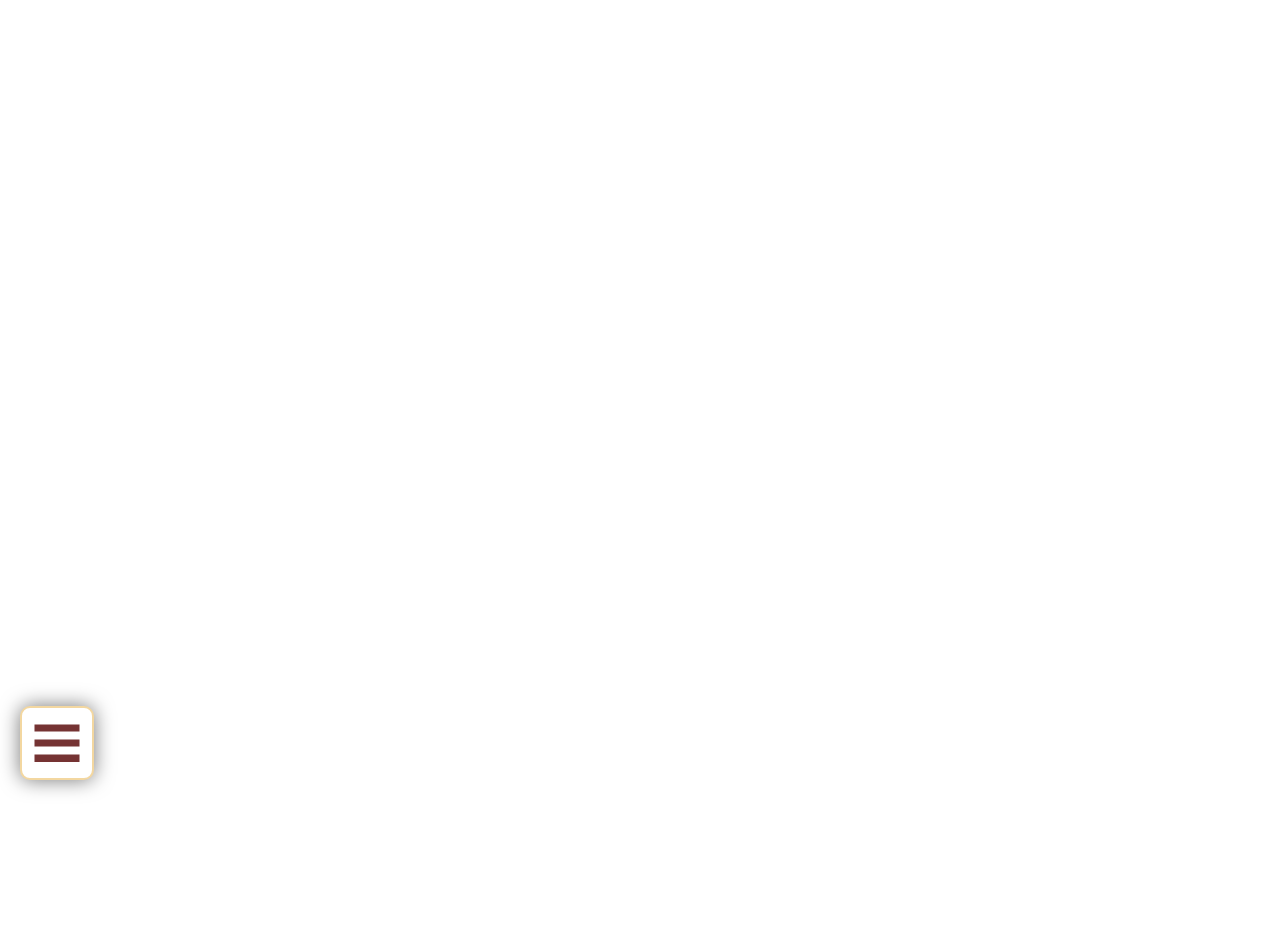
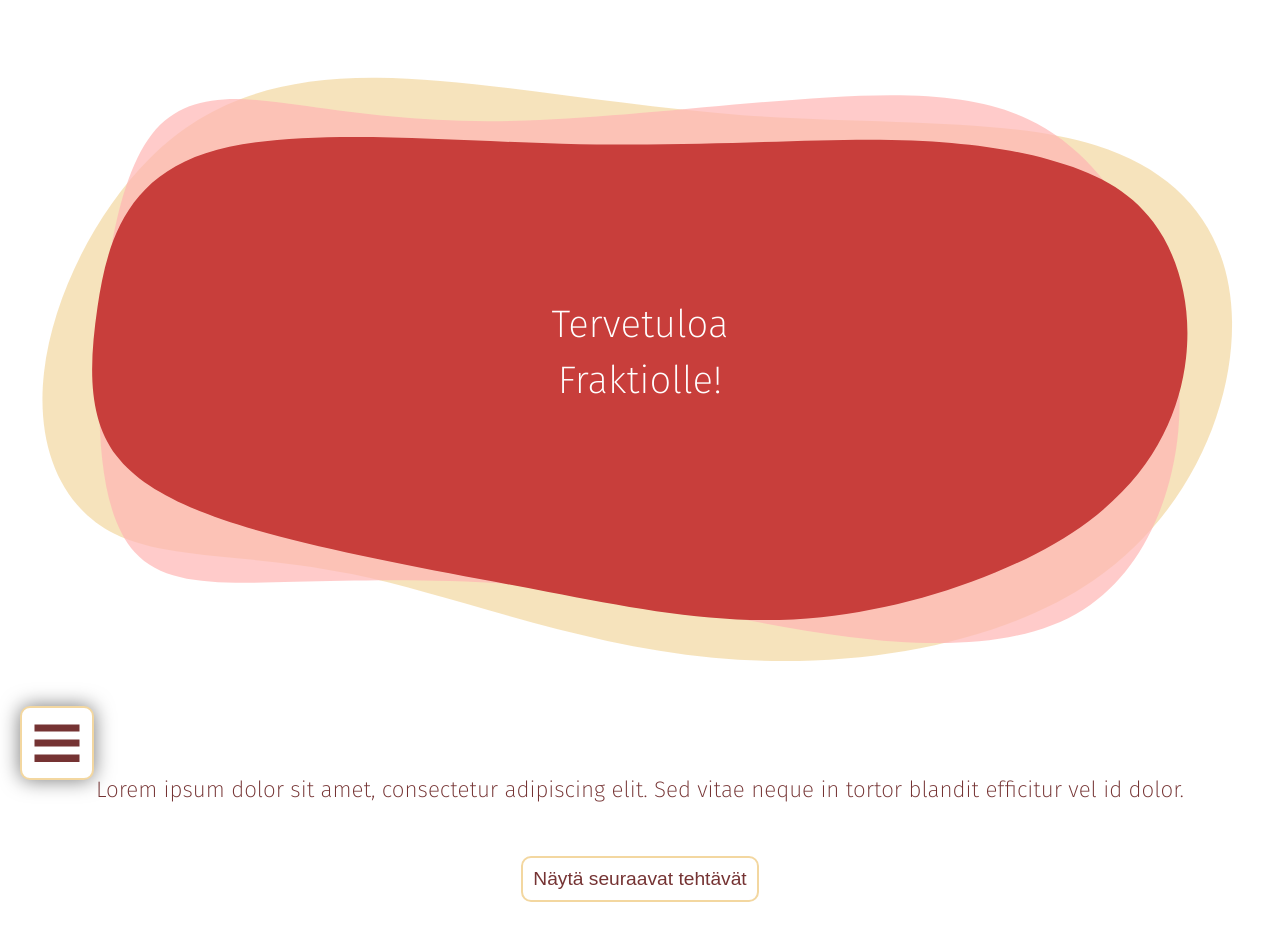
Before and after one commit to Luuka5/perehdytys-appi, a React (Create React App) app in the folder frontend/: page / in a window 1280 px wide. Shown: the top 940 px of the page. Before the commit the page ends 800 px from the top, so only its background shows below. Built offline with nearby package versions, Linux system fonts and the light colour scheme.

Commit message:
add frontpage

```diff
--- /dev/null
+++ b/frontend/src/components/frontpage.jsx
@@ -0,0 +1,26 @@
+import React from 'react';
+import images from './images.jsx';
+
+class Frontpage extends React.Component {
+    render() {
+        return (
+            <div className="frontpage">
+                <div className="frontpagebg" >
+                    <images.FrontpageBg />
+                </div>
+                <div className="frontpageHeading">
+                    <p>Tervetuloa</p>
+                    <p>Fraktiolle!</p>
+                </div>
+                <div className="introContainer">
+                    <p>Lorem ipsum dolor sit amet, consectetur adipiscing elit. Sed vitae neque in tortor blandit efficitur vel id dolor.</p>
+                </div>
+                <button onClick={() => {this.props.showTasks()}} className="button">
+                    Näytä seuraavat tehtävät
+                </button>
+            </div>
+        );
+    }
+}
+
+export default Frontpage;
--- a/frontend/src/components/images.jsx
+++ b/frontend/src/components/images.jsx
@@ -71,8 +71,28 @@ function SidebarIcon() {
     );
 }
 
+function FrontpageBg() {
+    return (
+        <svg viewBox="40 15 120 65">
+            <path
+                className="fillAccent2"
+                d="m 44.128758,49.893071 c 0.787358,-6.866672 4.693113,-14.867169 9.921949,-20.064447 5.228837,-5.197277 11.780293,-7.591079 21.261399,-7.527999 9.481106,0.06308 21.891075,2.58287 34.301384,3.496268 12.41031,0.913397 24.82029,0.220454 33.16729,2.835006 8.347,2.614551 12.63065,8.536056 12.72496,16.536572 0.0943,8.000515 -4.00034,18.079679 -13.00878,24.253227 -9.00843,6.173549 -22.93028,8.441361 -35.65554,7.244472 C 94.116158,75.469281 82.588117,70.807668 72.981105,68.823225 63.374092,66.838781 55.68873,67.531723 50.680468,65.011995 45.672205,62.492267 43.341399,56.759743 44.128758,49.893071 Z"
+            />
+            <path
+                className="fillAccent1"
+                d="m 49.357392,49.200158 c 0.283451,-7.937533 1.543346,-17.323755 4.882366,-21.60766 3.33902,-4.283905 8.75657,-3.464973 14.520767,-2.646019 5.764197,0.818954 11.874691,1.637886 20.505224,1.354356 8.630534,-0.28353 19.780601,-1.669415 28.285021,-2.171311 8.50442,-0.501896 14.23721,-0.128018 18.83593,2.045518 4.59873,2.173536 8.00045,6.142207 10.52022,11.27646 2.51978,5.134253 4.15764,11.433729 3.55909,17.953795 -0.59856,6.520065 -3.43333,13.260506 -8.88241,16.725222 -5.44908,3.464716 -13.51241,3.6537 -21.98543,2.582789 -8.47303,-1.070911 -17.3553,-3.401719 -26.426849,-4.472693 C 84.099774,69.169641 74.839543,69.358624 67.689441,69.547612 60.539339,69.736599 55.499859,69.92558 52.633371,66.775865 49.766883,63.62615 49.07394,57.137691 49.357392,49.200158 Z"
+            />
+            <path
+                className="fillMain"
+                d="m 59.279388,29.356258 c 7.748682,-2.519922 21.6708,-1.197006 33.419636,-0.882055 11.748836,0.314951 21.323866,-0.377979 28.726056,-0.377951 7.40219,2.8e-5 12.63066,0.692958 16.88299,1.858469 4.25233,1.16551 7.52799,2.803339 9.82728,5.890285 2.29929,3.086946 3.62219,7.62257 3.05512,12.725211 -0.56706,5.10264 -3.02386,10.77217 -9.17924,15.332942 -6.15537,4.560772 -16.08201,8.038255 -24.99722,8.957929 C 108.09881,73.780761 100.038,72.130517 91.407451,70.4926 82.7769,68.854682 73.51667,67.216817 66.209085,65.295455 58.901501,63.374093 53.546946,61.169277 50.900537,57.704507 48.254129,54.239738 48.317952,49.38915 49.136894,43.813901 49.955837,38.238652 51.530707,31.87618 59.279388,29.356258 Z"
+            />
+        </svg>
+    );
+}
+
 export default {
     Waves,
     Link,
     SidebarIcon,
+    FrontpageBg,
 };
--- a/frontend/src/components/settings.jsx
+++ b/frontend/src/components/settings.jsx
@@ -55,7 +55,7 @@ class Settings extends React.Component {
             <div className="settings">
                 <h1 className="settingsHeading">Asetukset</h1>
                 <div>
-                    <p className="optionHeading">Teema:</p>
+                    <h2 className="optionHeading">Teema:</h2>
                     <div className="options">
                         <Option
                             text="Vaalea"
@@ -65,7 +65,7 @@ class Settings extends React.Component {
                             selected={this.props.settings.theme === 1}
                             onClick={() => this.handleChange({ theme: 1 })} />
                     </div>
-                    <p className="optionHeading">Tila:</p>
+                    <h1 className="optionHeading">Tila:</h1>
                     <div className="options">
                         <Option
                             text="Oletus tila"
--- /dev/null
+++ b/frontend/src/css/frontpage.css
@@ -0,0 +1,43 @@
+
+.frontpage {
+    display: flex;
+    flex-direction: column;
+    justify-content: flex-start;
+    align-items: center;
+    padding-bottom: 20vh;
+}
+
+.frontpage button {
+    z-index: 90;
+}
+
+.frontpagebg {
+    position: absolute;
+    top: 0px;
+    left: 0px;
+    width: 100vw;
+    height: 100vh;
+}
+
+.frontpageHeading {
+    z-index: 50;
+    height: 55vw;
+    display: flex;
+    flex-direction: column;
+    justify-content: center;
+    align-items: center;
+    margin-bottom: 30px;
+}
+
+.frontpageHeading p {
+    color: #ffffff;
+    font-size: 240%;
+    margin: 5px;
+}
+
+.introContainer {
+    color: var(--textColor);
+    font-size: 140%;;
+    margin: 10px;
+    padding: 10px;
+}
--- a/frontend/src/css/style.css
+++ b/frontend/src/css/style.css
@@ -1,8 +1,11 @@
+
+@import url('https://fonts.googleapis.com/css2?family=Fira+Sans:wght@200&display=swap');
 
 html, body {
     padding: 0px;
     margin: 0px;
 
+    font-family: 'Fira Sans', sans-serif;
 }
 
 .app {
@@ -16,6 +19,7 @@ html, body {
 
     background-color: var(--backgroundColor);
     min-height: 100vh;
+
 }
 
 .button {
--- a/frontend/src/css/task.css
+++ b/frontend/src/css/task.css
@@ -37,7 +37,7 @@
     display: flex;
     flex-direction: row;
     align-items: center;
-    margin: 10px 0px;
+    margin: 10px;
     height: min-content;
     overflow: hidden;
 }
--- a/frontend/src/index.jsx
+++ b/frontend/src/index.jsx
@@ -5,17 +5,19 @@ import './css/style.css';
 import './css/task.css';
 import './css/sidebar.css';
 import './css/settings.css';
+import './css/frontpage.css';
 import './css/images.css';
 
 import Sidebar from './components/sidebar.jsx';
 import Tasks from './components/tasks.jsx';
 import Settings from './components/settings.jsx';
+import Frontpage from './components/frontpage.jsx';
 
 const contentTypes = {
 	todo: 0,
 	tasks: 1,
 	settings: 2,
-	info: 3,
+	frontpage: 3,
 	editor: 4,
 	instructorTodo: 5,
 };
@@ -45,7 +47,7 @@ class App extends React.Component {
 			categories: [],
 			instructorCategories: [],
 			currnetCategory: 0,
-			contentType: firstTime ? contentTypes.info : contentTypes.todo,
+			contentType: firstTime ? contentTypes.frontpage : contentTypes.frontpage,
 			tasksDone: tasksDone,
 			settings: settings,
 		}
@@ -117,7 +119,6 @@ class App extends React.Component {
 		switch (this.state.contentType) {
 			case contentTypes.todo:
 				content = (
-					<div>
 					<Tasks
 						filter={task =>
 							this.state.categories
@@ -127,12 +128,10 @@ class App extends React.Component {
 						tasks={this.state.tasks}
 						markTask={(id, isDone) => this.markTask(id, isDone)}
 					/>
-					</div>
 				);
 				break;
 			case contentTypes.instructorTodo:
 				content = (
-					<div>
 					<Tasks
 						filter={task =>
 							this.state.instructorCategories
@@ -142,7 +141,6 @@ class App extends React.Component {
 						tasks={this.state.tasks}
 						markTask={(id, isDone) => this.markTask(id, isDone)}
 					/>
-					</div>
 				);
 				break;
 			case contentTypes.tasks:
@@ -166,22 +164,23 @@ class App extends React.Component {
 						reset={() => this.reset()}/>
 				);
 				break;
-			case contentTypes.info:
+			case contentTypes.frontpage:
 				content = (
-					<div></div>
+					<Frontpage showTasks={() => this.setState({ contentType: contentTypes.todo })}/>
 				);
+				break;
+			case contentTypes.editor:
 				break;
 		}
 
 		let buttons = [
 			{ id: contentTypes.settings, text: "Asetukset" },
-			{ id: contentTypes.info, text: "Info" },
+			{ id: contentTypes.frontpage, text: "Info" },
 			{ id: contentTypes.todo, text: "TODO-lista" },
 		];
 		if (this.state.settings.mode === 1) {
 			buttons = buttons.concat([
 				{ id: contentTypes.instructorTodo, text: "TODO-lista perehdyttäjälle" },
-				{ id: contentTypes.editor, text: "Editori" },
 			]);
 		}
 
```
Also changed, not shown: frontend/src/components/tasks.jsx (line endings or trailing spaces). Lines whose indentation alone changed are shown as unchanged.
